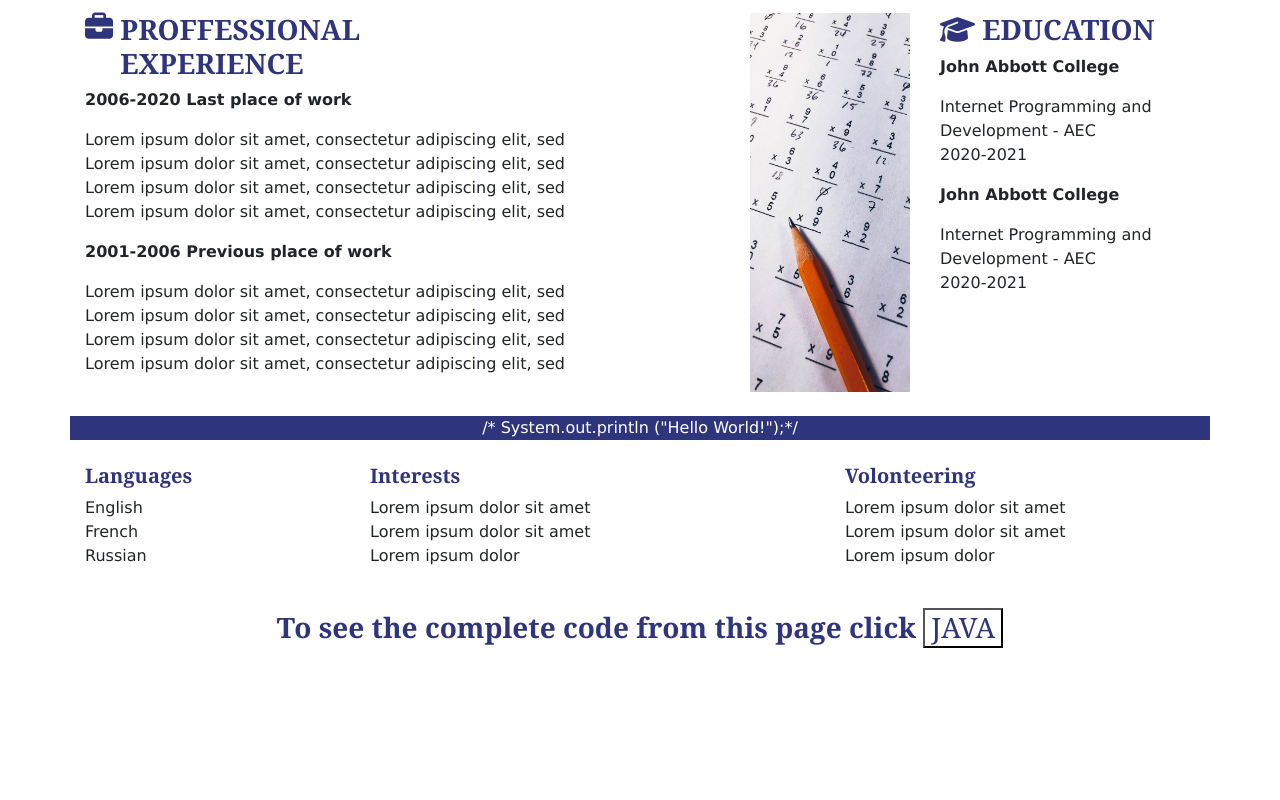
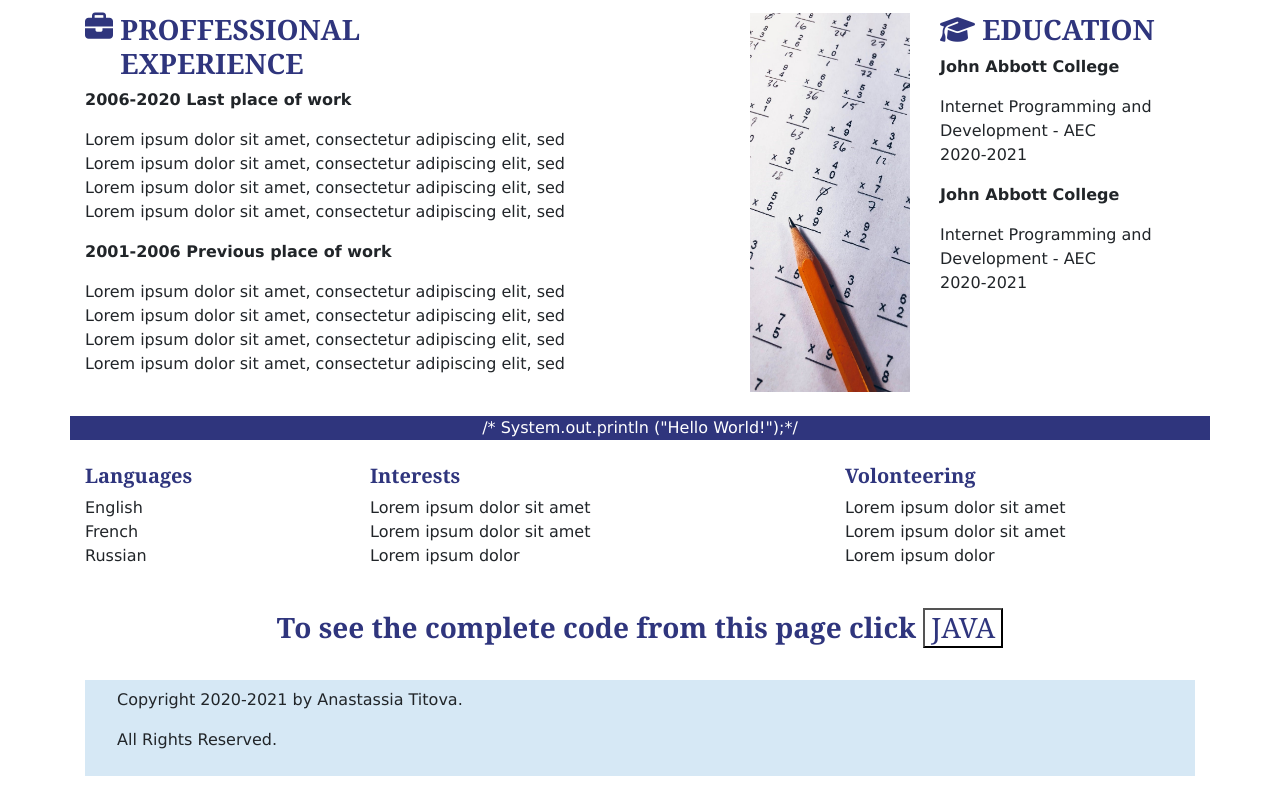
Before and after one commit to anastassiatitova/anastassiatitova.github.io, a plain HTML site: page index.html in a window 1280 px wide. Shown: the part 698-1498 px from the top of the page. Before the commit the page ends 1354 px from the top, so only its background shows below. Drawn offline with nearby package versions, Linux system fonts and the light colour scheme.

Commit message:
Added footer

```diff
--- a/index.html
+++ b/index.html
@@ -199,6 +199,11 @@
             </div>
         </div>
 
+        <footer class="p-2 my-4">
+            <p class="ml-4">Copyright 2020-2021 by Anastassia Titova. </p>
+            <p class="ml-4"> All Rights Reserved. </p>
+        </footer>
+
 
     </div>
 
--- a/style/style.css
+++ b/style/style.css
@@ -64,3 +64,6 @@ a{
     text-decoration: none;
     cursor: pointer;
 }
+footer {
+    background-color:  #d6e8f5;
+}
```
Also changed, not shown: hello.html (+3 -3 lines), 1 other file.
